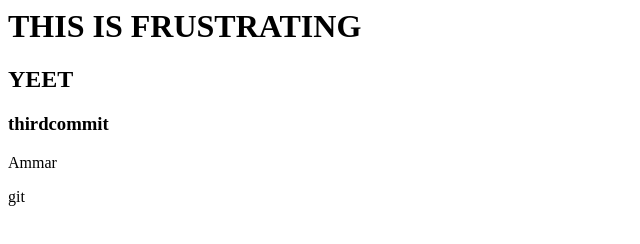
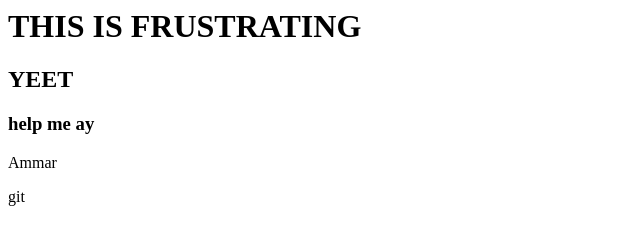
Before and after one commit to amaar950/html, a plain HTML site: page second.html in a window 1280 px wide. Shown: the full height of the page, 0-640 px from the left. Drawn offline with Linux system fonts and the light colour scheme.

Commit message:
5thCommit

```diff
--- a/second.html
+++ b/second.html
@@ -6,7 +6,8 @@ THIS IS FRUSTRATING
     YEET
 </h2>
 <h3>
-    thirdcommit
-</h3>
+   <h3>
+help me ay
+   </h3>
 <p>Ammar </p>
 </html>git
```
